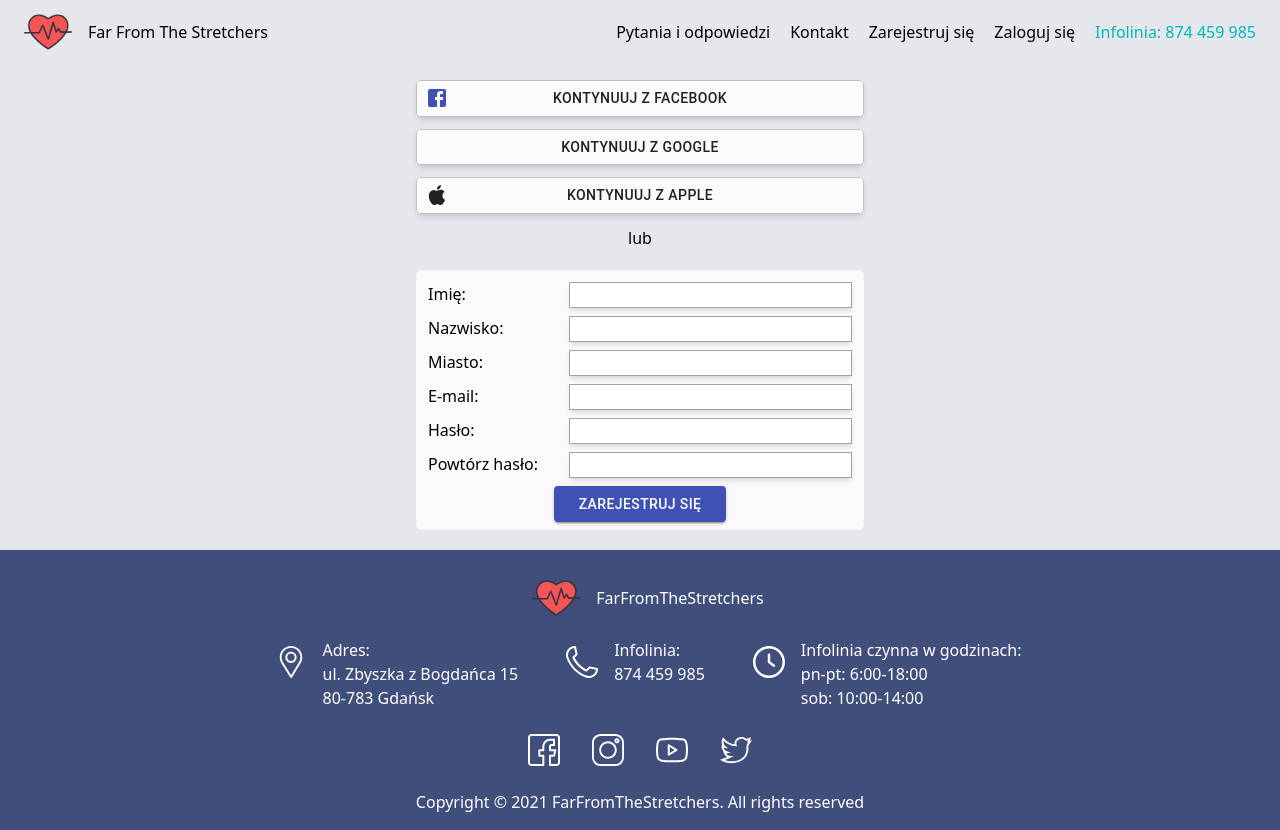
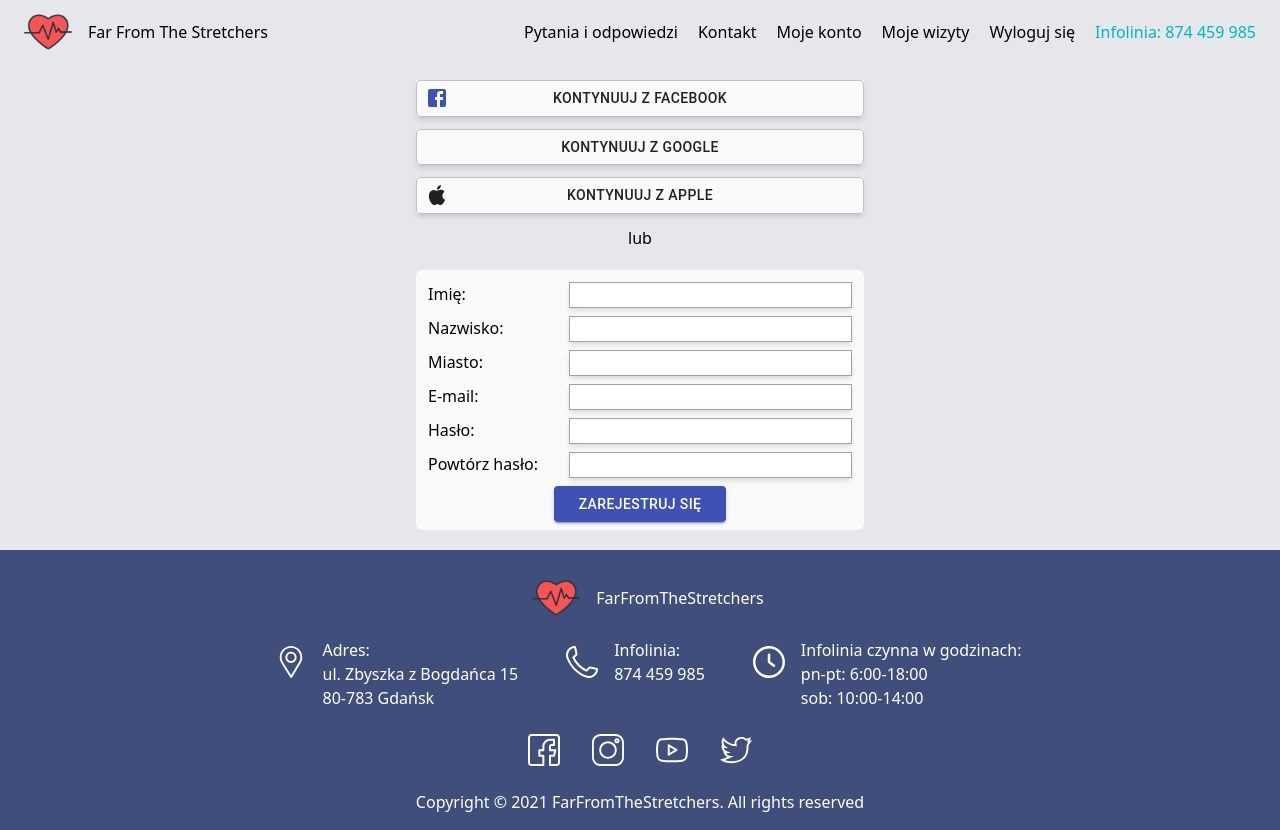
Before and after one commit to TripleHS/FFTS-front, a React (Vite) app: page /register in a window 1280 px wide. Built offline with nearby package versions, Linux system fonts and the light colour scheme.

Commit message:
Added nav changing depending on login status

```diff
--- a/src/App.tsx
+++ b/src/App.tsx
@@ -1,4 +1,4 @@
-import React from "react"
+import React, {useState} from "react"
 import "tailwindcss/tailwind.css"
 // import Form from "./components/Form"
 import AppContext from "./context/AppContext/AppContext"
@@ -16,11 +16,13 @@ import QAndA from './components/Q&A'
 import SearchedDoctor from "./components/SearchedDoctor"
 
 function App() {
+ const [isLogged, setIsLogged] = useState(true)
+
   return (
-    <AppContext.Provider value={null}>
+    <AppContext.Provider value={{isLogged, setIsLogged}}>
       <Router>
         <div className="flex flex-col min-h-screen bg-gray-200">
-          <Navbar />
+          <Navbar/>
           <div className="flex-1">
             <Switch>
               <Route path="/contact"></Route>
--- a/src/components/Login.jsx
+++ b/src/components/Login.jsx
@@ -65,7 +65,7 @@ export default function Login() {
           <input
             className='w-3/4 shadow-md border-gray-400 border ${className}`}'
             placeholder='Hasło'
-            type="text"
+            type="password"
             name="password"
             value={password}
             onChange={(e) =>
--- a/src/components/Navbar.jsx
+++ b/src/components/Navbar.jsx
@@ -1,8 +1,11 @@
-import React from "react"
+import React, { useContext } from "react"
 import heart from "../images/heart.png"
 import { BrowserRouter as Router, Switch, Route, Link } from "react-router-dom"
+import AppContext from '../context/AppContext/AppContext'
 
 const Navbar = () => {
+  const {isLogged, setIsLogged} = useContext(AppContext);
+
   return (
     <nav>
       <div className="flex p-2 justify-between">
@@ -18,12 +21,28 @@ const Navbar = () => {
             <li className="li-styles">
               <a href='#footer'>Kontakt</a>
             </li>
+            {isLogged?
+            <>
+              <li className="li-styles">
+                <Link to="/myaccount">Moje konto</Link>
+              </li>
+              <li className="li-styles">
+                <Link to="/myvisits">Moje wizyty</Link>
+              </li>
+              <li className="li-styles">
+                <Link to="" onClick={()=>setIsLogged(prevState=>!prevState)}>Wyloguj się</Link>
+              </li>
+            </>
+            :
+            <>
               <li className="li-styles">
                 <Link to="/register">Zarejestruj się</Link>
               </li>
               <li className="li-styles">
                 <Link to="/login">Zaloguj się</Link>
               </li>
+            </>
+            }
           </ul>
           <p className="text-secondaryBg my-auto mr-4">Infolinia: 874 459 985</p>
         </div>
--- a/src/components/Register.jsx
+++ b/src/components/Register.jsx
@@ -114,7 +114,7 @@ export default function Register() {
           </label>
           <input
             className='w-2/3 shadow-md border-gray-400 border ${className}`}'
-            type="text"
+            type="password"
             name="password"
             value={password}
             onChange={(e) =>
@@ -128,7 +128,7 @@ export default function Register() {
           </label>
           <input
             className='w-2/3 shadow-md border-gray-400 border ${className}`}'
-            type="text"
+            type="password"
             name="repassword"
             value={repassword}
             onChange={(e) =>
```
Lines whose indentation alone changed are shown as unchanged.
